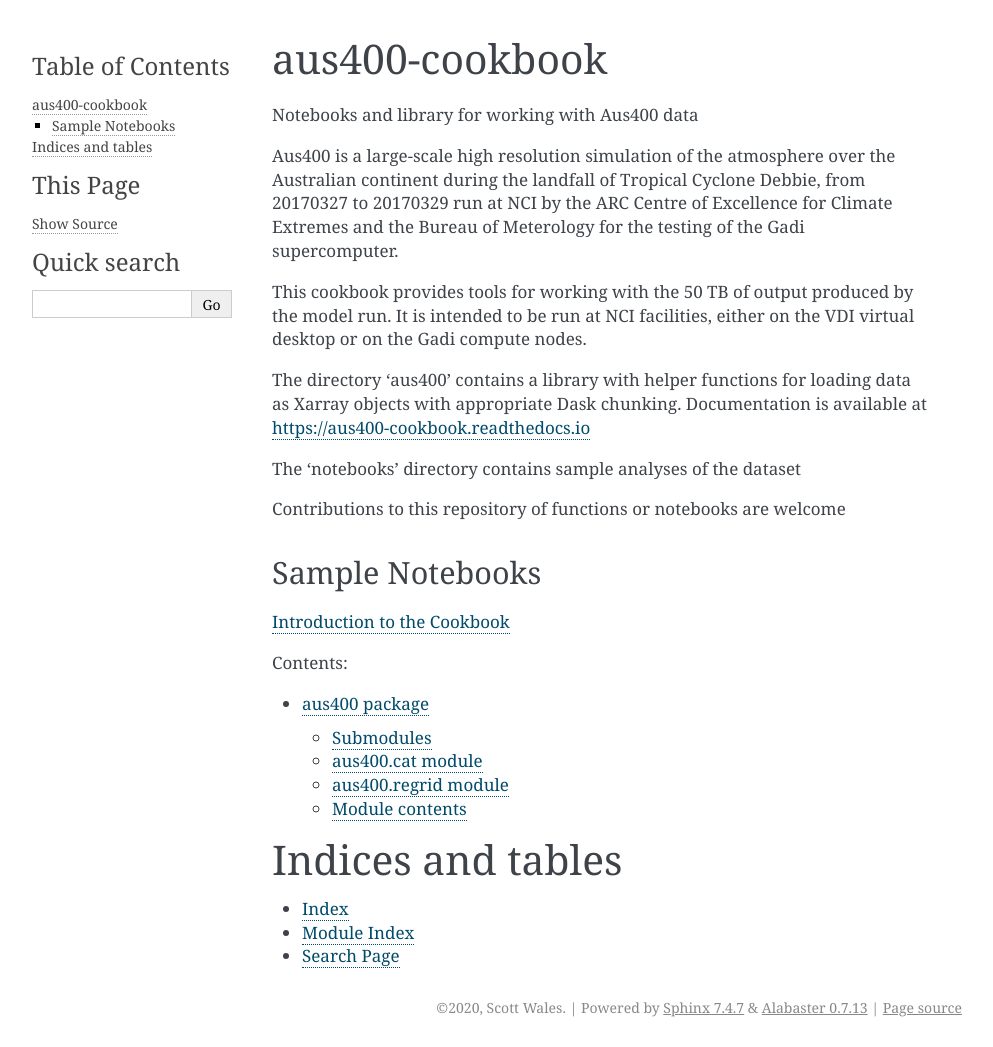
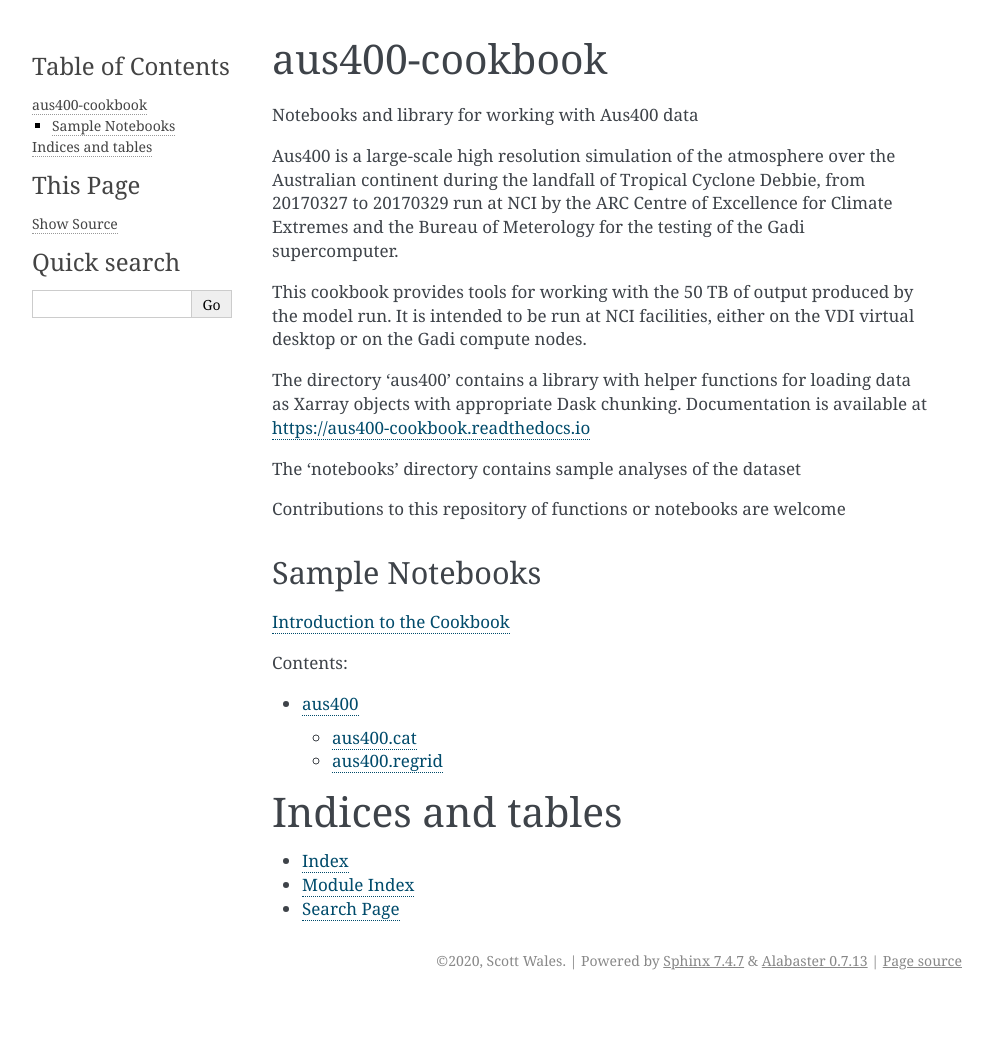
Before and after one commit to coecms/aus400-cookbook, a Sphinx documentation site: the page built from docs/index.rst, in a window 1280 px wide. Shown: the whole page, without its empty margins (148-1141 px from the left). Built offline with Sphinx 7.4.7, drawn with Linux system fonts in a browser that asks for light colours; after the commit the page ends 1000 px from its top, so only the background shows below that.

```diff
--- a/docs/api/aus400.rst
+++ b/docs/api/aus400.rst
@@ -1,29 +1,23 @@
-aus400 package
-==============
+aus400
+======
 
-Submodules
+.. automodule:: aus400
+   :members:
+   :undoc-members:
+   :show-inheritance:
+
+aus400.cat
 ----------
-
-aus400.cat module
------------------
 
 .. automodule:: aus400.cat
    :members:
    :undoc-members:
    :show-inheritance:
 
-aus400.regrid module
---------------------
+aus400.regrid
+-------------
 
 .. automodule:: aus400.regrid
    :members:
    :undoc-members:
    :show-inheritance:
-
-Module contents
----------------
-
-.. automodule:: aus400
-   :members:
-   :undoc-members:
-   :show-inheritance:
```
Also changed, not shown: 1 other file.
